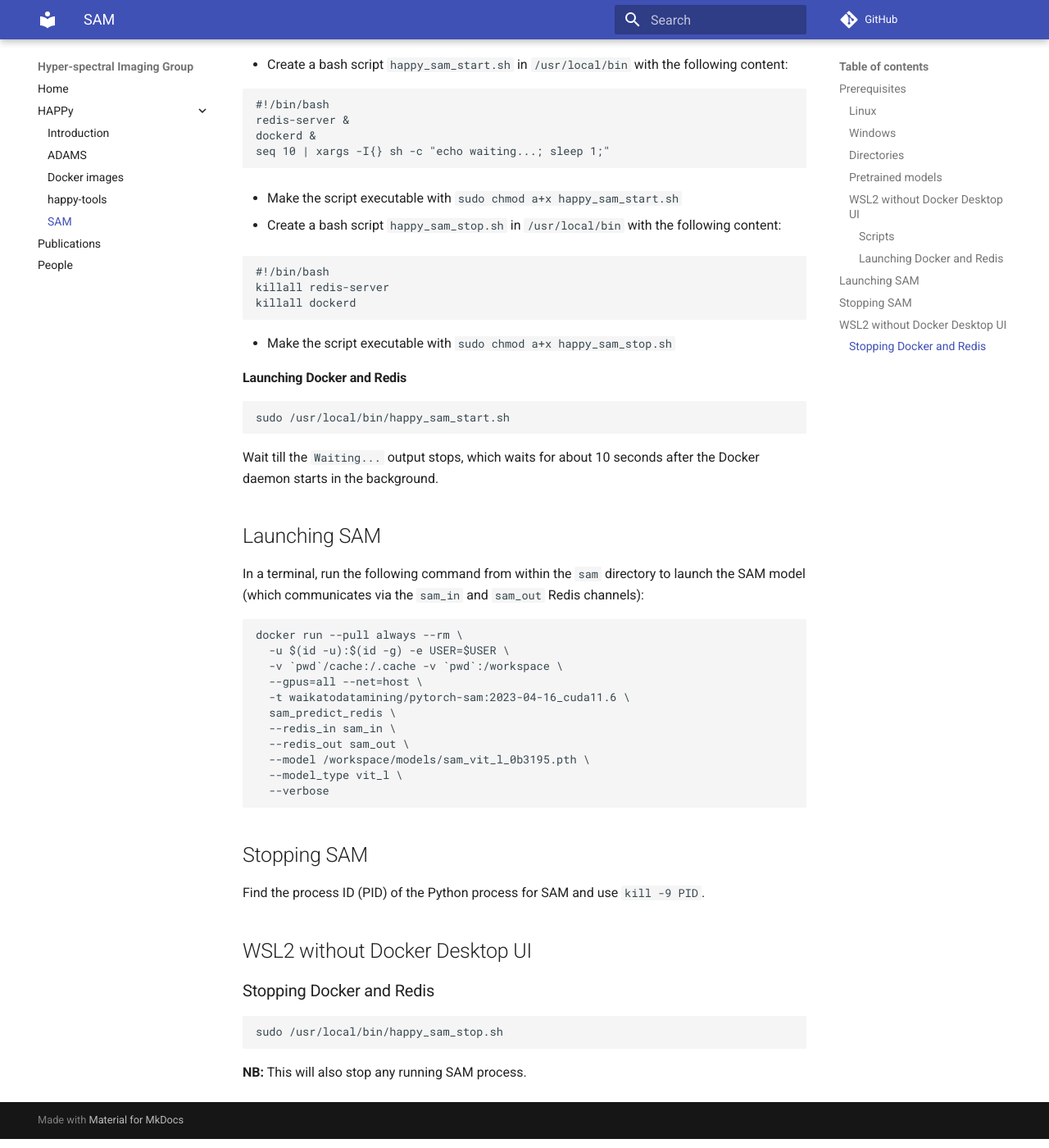
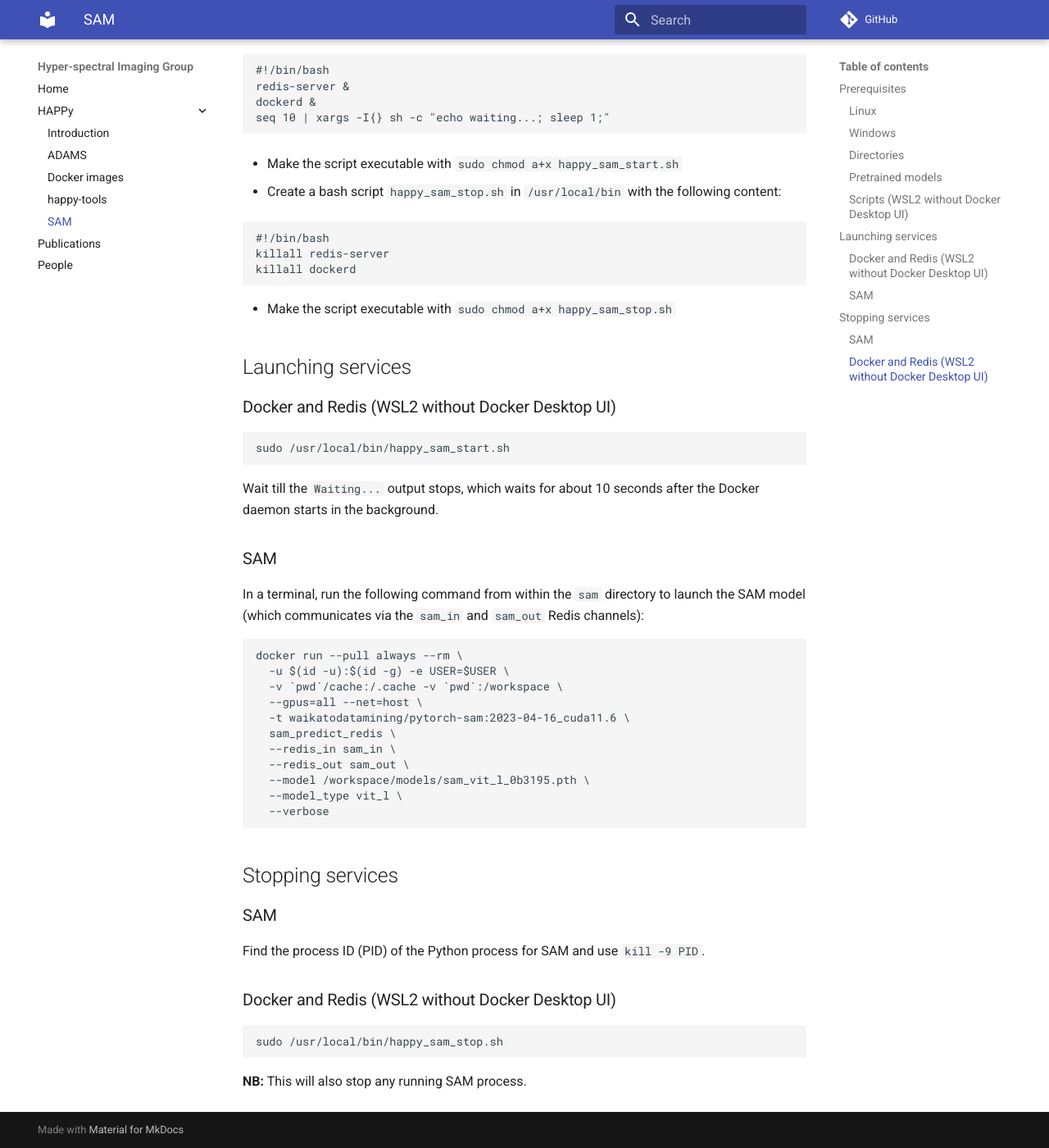
Before and after one commit to wairas/hsi-website, an MkDocs documentation site: the page built from docs/happy/sam.md, in a window 1280 px wide and 1400 px high, scrolled down 1189 px. Shown: the whole window at 82% size. Built offline with MkDocs 1.6.1 and Material for MkDocs 9.7.7, drawn with Linux system fonts in a browser that asks for light colours; comment, search, counter and statistics services are not loaded; some of the changed text lies outside the part shown.

Commit message:
rearranged headings

````diff
--- a/docs/happy/sam.md
+++ b/docs/happy/sam.md
@@ -10,6 +10,7 @@ the human in the annotation process.
 * redis-server (`sudo apt install redis-server`)
 
 ## Windows
+
 * WSL2 using Ubuntu 20.04 or 22.04
   * docker ([instructions](https://www.data-mining.co.nz/applied-deep-learning/windows/))
   * redis-server (`sudo apt install redis-server`)
@@ -43,9 +44,7 @@ From within the `sam/models` directory, run the following command:
 wget https://dl.fbaipublicfiles.com/segment_anything/sam_vit_l_0b3195.pth
 ```
 
-## WSL2 without Docker Desktop UI
-
-### Scripts
+## Scripts (WSL2 without Docker Desktop UI)
 
 * Create a bash script `happy_sam_start.sh` in `/usr/local/bin` with the following content:
 
@@ -69,7 +68,9 @@ killall dockerd
 * Make the script executable with `sudo chmod a+x happy_sam_stop.sh`
 
 
-### Launching Docker and Redis
+# Launching services
+
+## Docker and Redis (WSL2 without Docker Desktop UI)
 
 ```bash
 sudo /usr/local/bin/happy_sam_start.sh
@@ -79,7 +80,7 @@ Wait till the `Waiting...` output stops, which waits for about 10 seconds
 after the Docker daemon starts in the background.
 
 
-# Launching SAM
+## SAM
 
 In a terminal, run the following command from within the `sam` directory to
 launch the SAM model (which communicates via the `sam_in` and `sam_out`
@@ -99,14 +100,14 @@ docker run --pull always --rm \
   --verbose
 ```
 
-# Stopping SAM
+# Stopping services
+
+## SAM
 
 Find the process ID (PID) of the Python process for SAM and use `kill -9 PID`.
 
 
-# WSL2 without Docker Desktop UI
-
-## Stopping Docker and Redis
+## Docker and Redis (WSL2 without Docker Desktop UI)
 
 ```bash
 sudo /usr/local/bin/happy_sam_stop.sh
````
